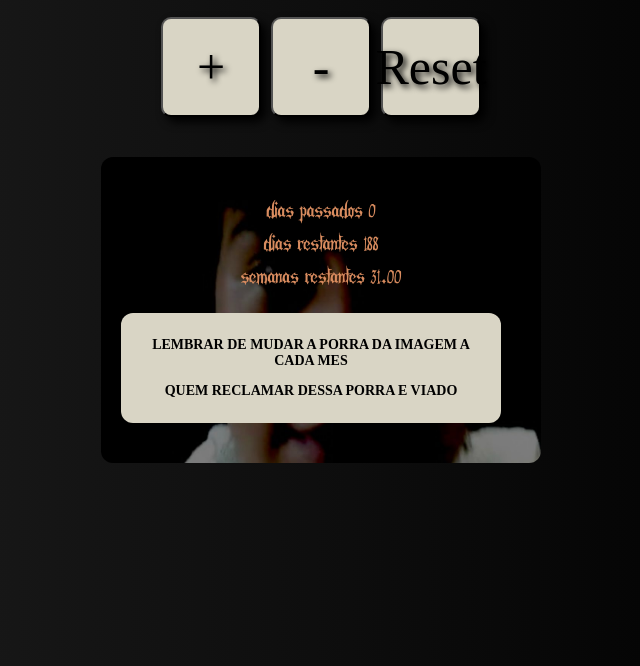
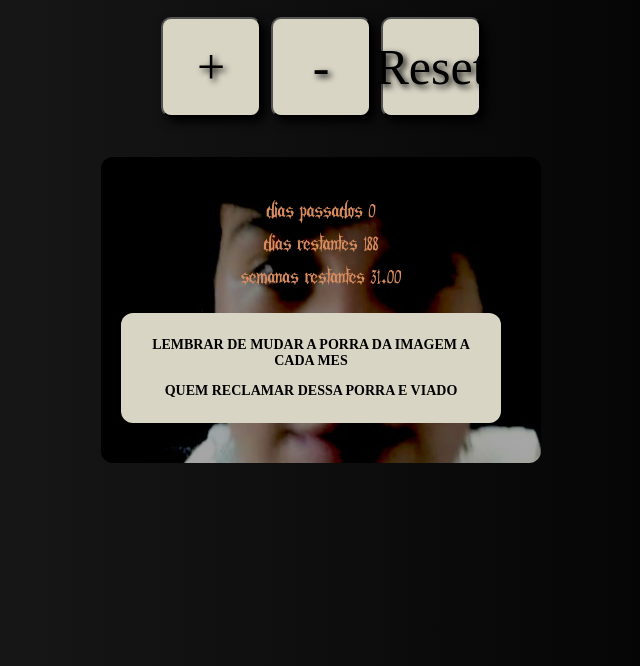
Before and after one commit to sweet389/Contador, a plain HTML site: page index.html in a window 1280 px wide. Shown: the part 134-800 px from the top of the page, without its empty margins (319-959 px from the left). Drawn offline with Linux system fonts and the light colour scheme; a web font is replaced by a local one.

Commit message:
Update style.css

```diff
--- a/style.css
+++ b/style.css
@@ -98,7 +98,7 @@ header > h1 {
 
 /* Ajustando a área de dias */
 #dias {
-    background-image: url(imgs/9.jpg);
+    background-image: url(imgs/8.jpg);
     background-size: cover;
     background-position: center;
     background-repeat: no-repeat;
```
